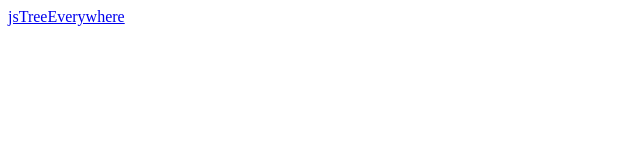
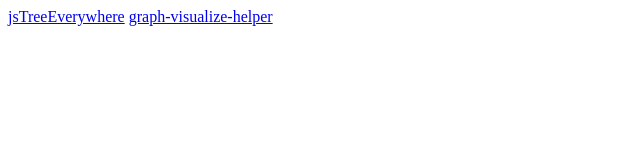
Before and after one commit to koukimetal/koukimetal.github.io, a plain HTML site: page index.html in a window 1280 px wide. Shown: the whole page, without its empty margins (0-640 px from the left). Drawn offline with Linux system fonts and the light colour scheme.

Commit message:
Added graph visualizer

```diff
--- a/index.html
+++ b/index.html
@@ -7,5 +7,6 @@
 </head>
 <body>
 <a href="jsTreeEverywhere">jsTreeEverywhere</a>
+<a href="graph-visualize-helper">graph-visualize-helper</a>
 </body>
 </html>
```
